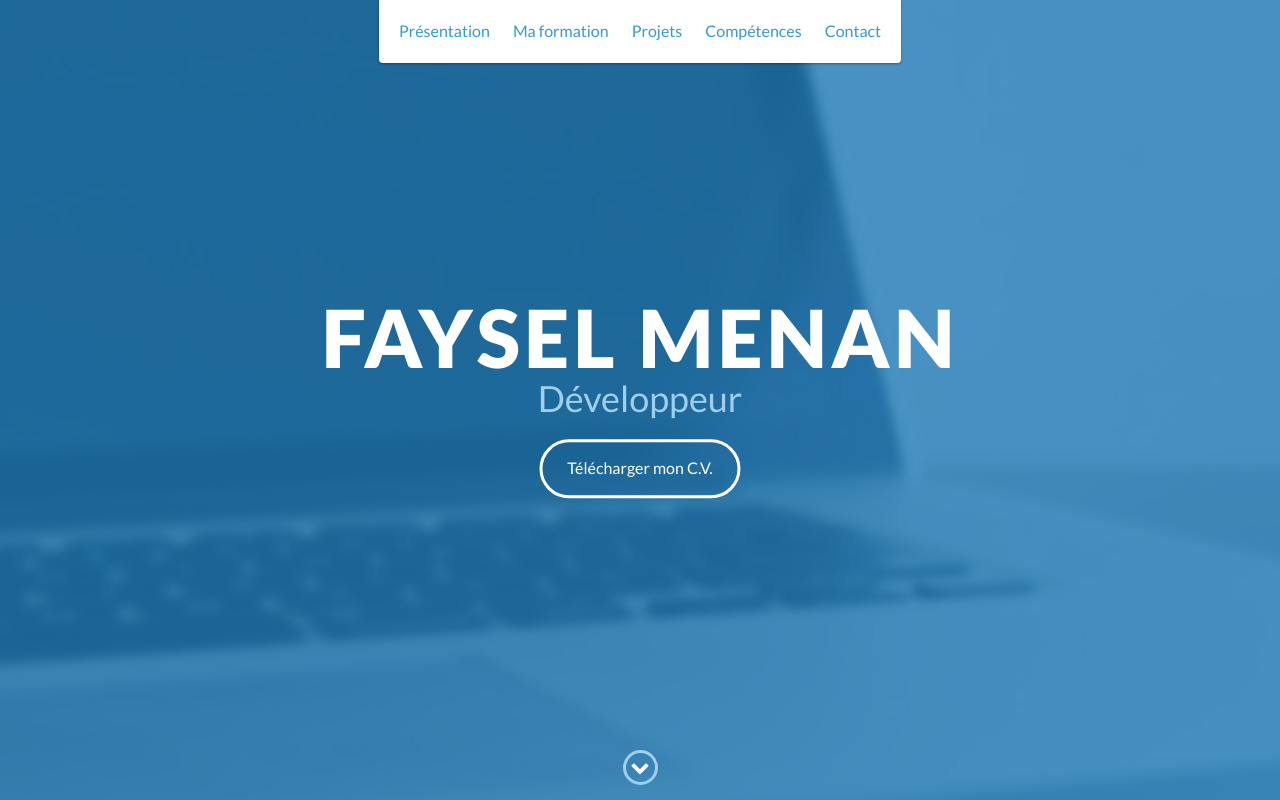
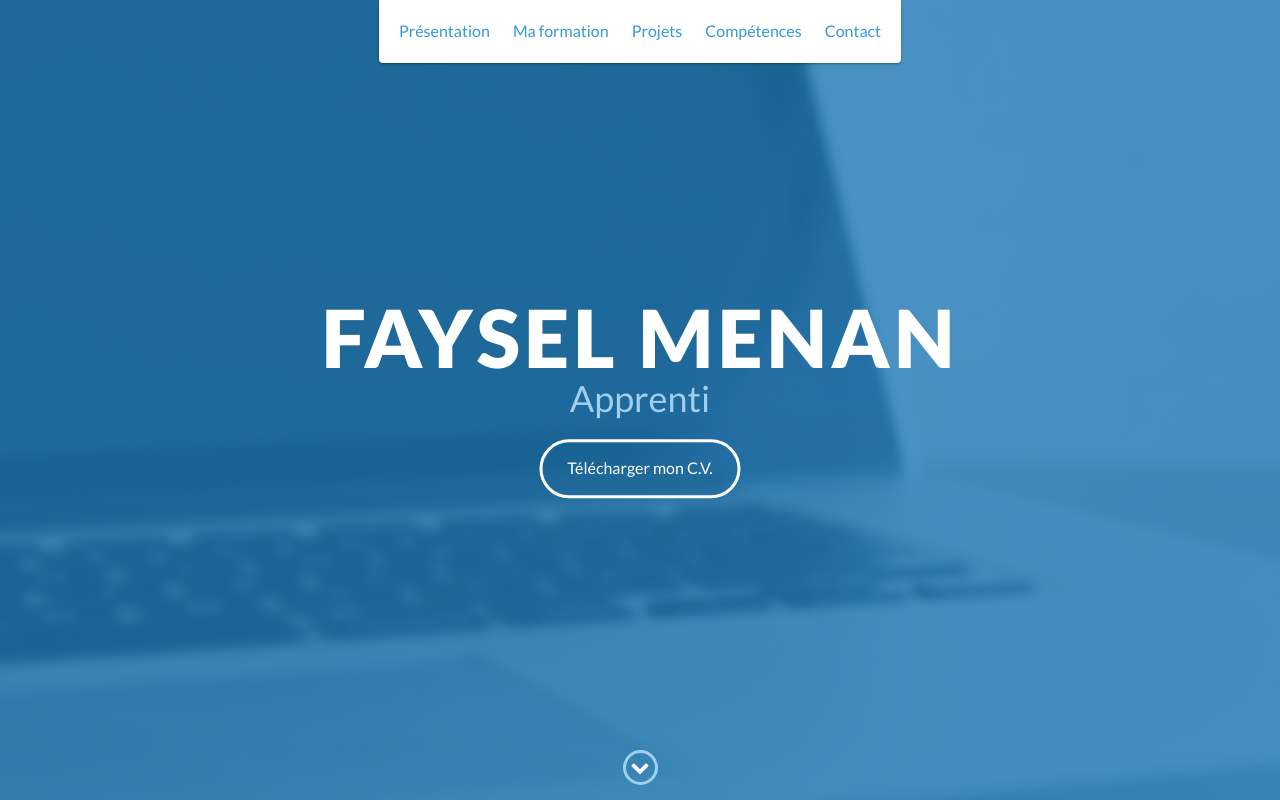
Before and after one commit to Siafall/portfolio, a website: page index.html in a window 1280 px wide. Shown: the top 800 px of the page. Drawn offline with nearby package versions, Linux system fonts and the light colour scheme.

Commit message:
Update index.html

```diff
--- a/index.html
+++ b/index.html
@@ -46,7 +46,7 @@
     <div id="lead">
         <div id="lead-content">
             <h1>Faysel MENAN</h1>
-            <h2>Développeur</h2>
+            <h2>Apprenti</h2>
             <a href="portfolio/CV-MENAN1.pdf" download="cv_faysel_menan.pdf" class="btn-rounded-white">Télécharger mon C.V.</a>
         </div>
         <!-- End #lead-content -->
```
